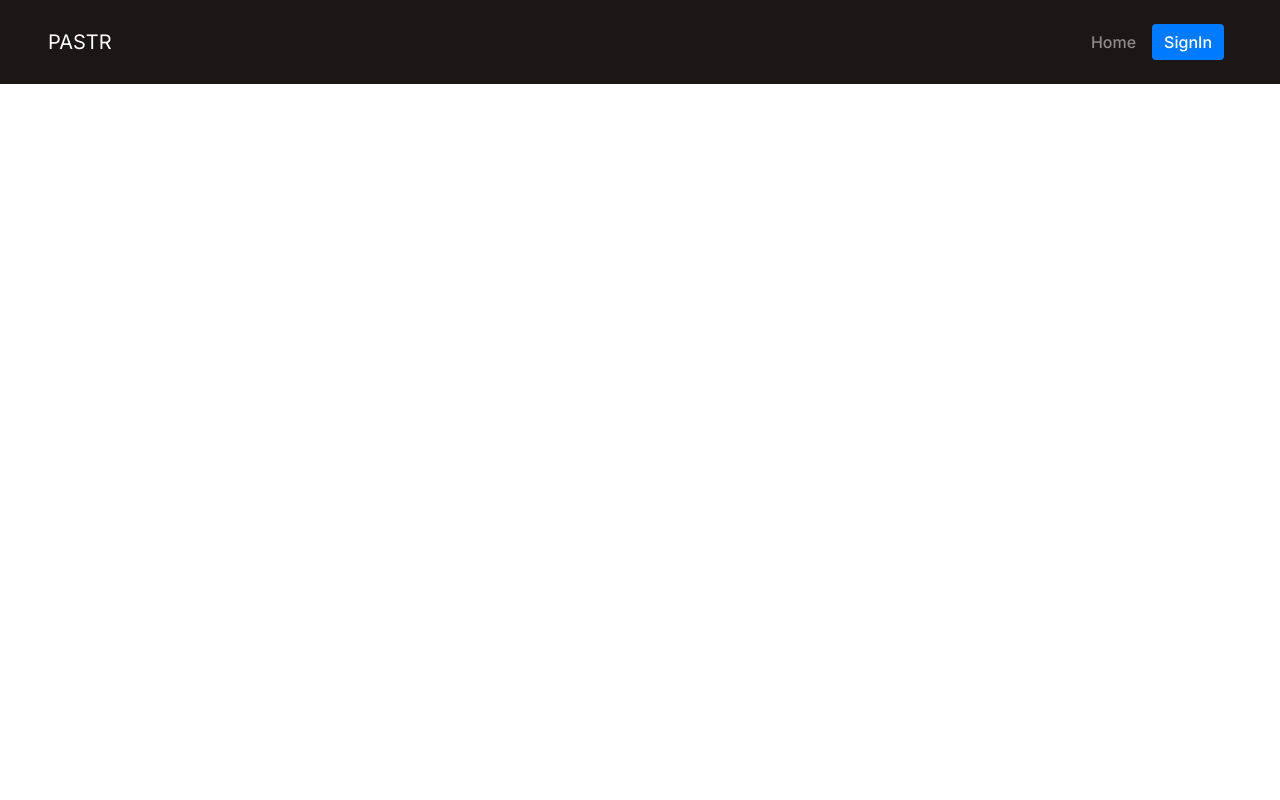
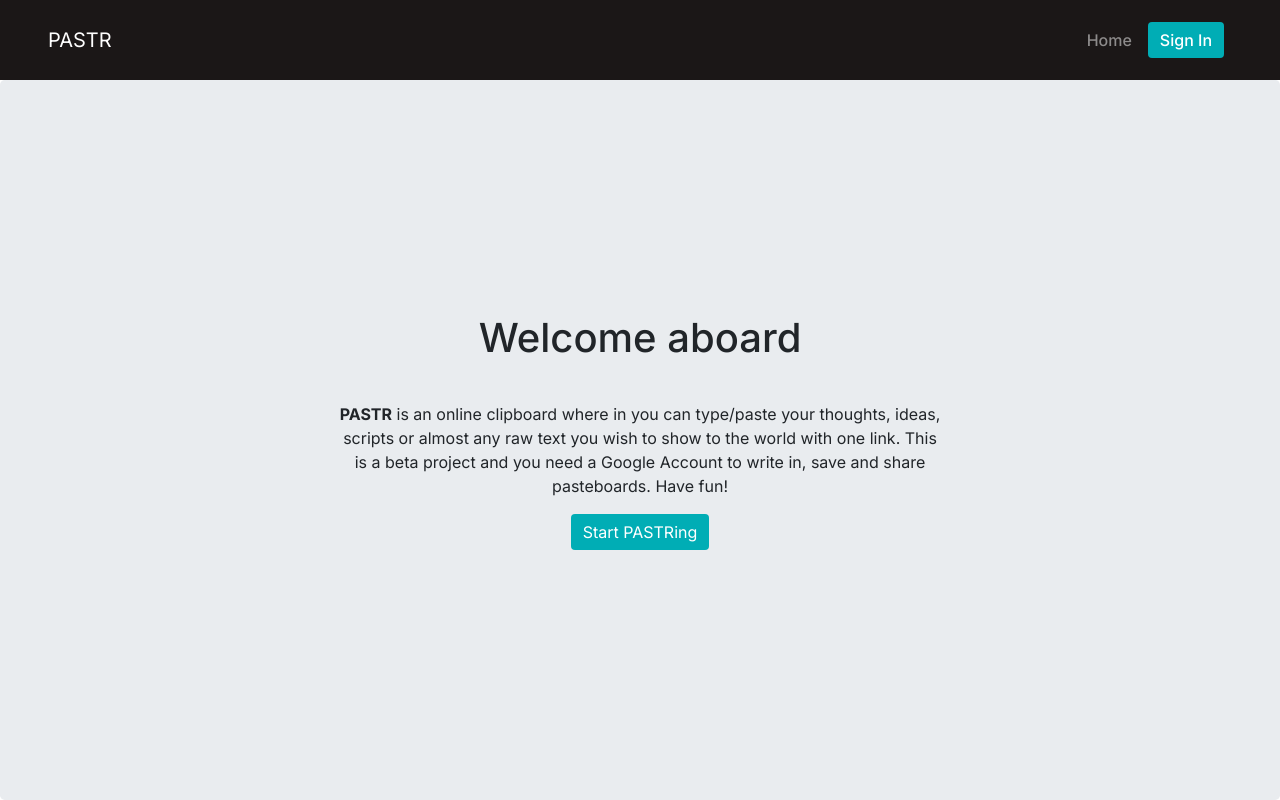
Before and after one commit to kadamyash/pastr-web-clipboard, a React (Create React App) app: page / in a window 1280 px wide. Built offline with nearby package versions, Linux system fonts and the light colour scheme; no server answers.

Commit message:
auth works and routes added

```diff
--- a/src/App.css
+++ b/src/App.css
@@ -1,27 +1,53 @@
 :root{
   --darker: #1b1717;
+  --light-stuff: #f5f5f5;
   /* https://colorhunt.co/palette/273305 */
-  --dark: #393e46;
-  --blue: #00adb5;
-  --tint: #aad8d3;
-  --white: #eeeeee;
+  --c-dark: #393e46;
+  --c-blue: #00adb5;
+  --c-tint: #aad8d3;
+  --c-white: #eeeeee;
 /* https://colorhunt.co/palette/273897 */
-  --light: #eeebdd;
-  --red: #ce1212;
-  --red-intense: #810000;
+  --c-light: #eeebdd;
+  --c-red: #ce1212;
+  --c-red-intense: #810000;
 }
 
 .App {
   text-align: center;
+  height: 100%;
+}
+
+#root{
+  height: 100%;
+}
+
+.main{
+  height: 90%;
+}
+
+.intro-text{
+  width: 50%;
+}
+
+.h-text{
+  margin-bottom: 1em;
 }
 
 /* bootstrap styles */
 
 #boot-nav{
+  height: 10%;
   padding: 1em 3em;
   background-color: var(--darker);
 }
 
+.main .jumbotron{
+  display: flex;
+  flex-direction: column;
+  justify-content: center;
+  align-items: center;
+  height: 100% !important;
+}
 
 /* class override config */
 
@@ -31,8 +57,52 @@
   font-weight: 500 !important;
 }
 
-.nav-link .btn{
-  background-color: var(--blue);
-  border: none;
+.login-btn{
+  background-color: var(--c-blue) !important;
+  border: none !important;
   font-weight: 500 !important;
 }
+
+.login-btn:hover{
+  background-color: var(--blue) !important;
+}
+
+.logout-btn{
+  background-color: var(--c-dark) !important;
+  border: none !important;
+  font-weight: 500 !important;
+}
+
+.logout-btn:hover{
+  background-color: var(--red) !important;
+}
+
+#pri-btn{
+  background-color: var(--c-blue);
+  border: none;
+}
+
+#pri-btn:hover{
+  background-color: var(--c-dark);
+}
+
+#delete-btn{
+  background-color: var(--c-red);
+  border: none;
+}
+
+#delete-btn:hover{
+  background-color: var(--c-dark);
+}
+
+/* responsive css for a phone */
+
+@media screen and (max-width: 800px){
+  .intro-text{
+    width: 90%;
+  }
+
+  #boot-nav{
+    padding: 1em 1em;
+  }
+}
--- a/src/App.js
+++ b/src/App.js
@@ -1,10 +1,43 @@
 import NavigationBar from './components/navbar';
 import './App.css';
+import Main from './components/main';
+import AddPaste from './components/add-paste';
+import Error from './components/error';
+
+import {Switch, Route } from 'react-router-dom'
+
+import 'firebase/firestore';
+import 'firebase/auth';
+import { useAuthState } from 'react-firebase-hooks/auth';
+import firebase from 'firebase/app'
+
+var firebaseConfig = {
+  apiKey: "AIzaSyCr9dpueAisQXJFqx8R0GfuyouMkjtNsaI",
+    authDomain: "noteback-react.firebaseapp.com",
+    databaseURL: "https://noteback-react-default-rtdb.firebaseio.com",
+    projectId: "noteback-react",
+    storageBucket: "noteback-react.appspot.com",
+    messagingSenderId: "536228499712",
+    appId: "1:536228499712:web:59908afe5b84c7d6e0a3e5"
+
+};
+
+firebase.initializeApp(firebaseConfig);
+
+const auth = firebase.auth();
+const firestore = firebase.firestore();
 
 function App() {
+  const [user] = useAuthState(auth);
+  console.log(auth, firestore, user);
   return (
     <div className="App">
-      <NavigationBar></NavigationBar>
+      <NavigationBar user={user} auth={auth}></NavigationBar>
+      <Switch>
+        <Route path="/" exact><Main store={firestore} user={auth}></Main></Route>
+        <Route path="/add-paste" exact><AddPaste store={firestore} user={auth}></AddPaste></Route>
+        <Route path="/unknown-error" exact><Error store={firestore} user={auth}></Error></Route>
+      </Switch>
     </div>
   );
 }
--- /dev/null
+++ b/src/components/add-paste.js
@@ -0,0 +1,12 @@
+import React from 'react';
+import '../App.css'
+
+function AddPaste(props) {
+    return (
+        <div>
+           Add a paste
+        </div>
+    );
+}
+
+export default AddPaste;
--- /dev/null
+++ b/src/components/error.js
@@ -0,0 +1,12 @@
+import React from 'react';
+import '../App.css'
+
+function Error(props) {
+    return (
+        <div className="App">
+            Unknown Error
+        </div>
+    );
+}
+
+export default Error;
--- a/src/components/main.js
+++ b/src/components/main.js
@@ -0,0 +1,56 @@
+import React, {useState} from 'react';
+import { Jumbotron, Button, Modal } from 'react-bootstrap';
+import '../App.css'
+import Login from './signin';
+import { useHistory } from "react-router-dom";
+
+function Main(props) {
+    const [show, setShow] = useState(false);
+    const handleClose = () => setShow(false);
+    const handleShow = () => setShow(true);
+
+    function addPaste(){
+        if(props.user.currentUser){
+            handleAddPaste("Wait");
+        }
+        else{
+            handleShow();
+        }
+    }
+
+
+    let history = useHistory();
+
+    function handleAddPaste() {
+        history.push("/add-paste");
+    }
+
+    return (
+        <div className="main">
+            <Jumbotron>
+                <h1 className="h-text">Welcome aboard{props.user.currentUser?', '+props.user.currentUser.displayName:null}</h1>
+                <p className="intro-text">
+                    <strong>PASTR</strong> is an online clipboard where in you can type/paste your thoughts, ideas, scripts or almost any raw text you wish to show to the world with one link.
+                    This is a beta project and you need a Google Account to write in, save and share pasteboards. Have fun!
+                </p>
+                <p>
+                    <Button id="pri-btn" variant="dark" onClick={()=>addPaste()}>Start PASTRing</Button>
+                </p>
+            </Jumbotron>
+            <Modal show={show} onHide={handleClose}>
+                <Modal.Header closeButton>
+                <Modal.Title>Sign In Required</Modal.Title>
+                </Modal.Header>
+                <Modal.Body>You need to sign in to write. Kindly sign in.</Modal.Body>
+                <Modal.Footer>
+                <Button variant="secondary" onClick={handleClose}>
+                    Close
+                </Button>
+                <Login user={props.user} onClick={handleClose}></Login>
+                </Modal.Footer>
+            </Modal>
+        </div>
+    );
+}
+
+export default Main;
--- a/src/components/navbar.js
+++ b/src/components/navbar.js
@@ -1,15 +1,18 @@
 import React from 'react'
 import '../App.css'
-import {Navbar, Nav, Button} from 'react-bootstrap'
+import {Navbar, Nav } from 'react-bootstrap'
+import Login from './signin'
+import Signout from './signout'
 
-export default function NavigationBar() {
+export default function NavigationBar(props) {
+    console.log(props.user);
     return (
         <Navbar id="boot-nav" variant="dark">
             <Navbar.Brand href="/">PASTR</Navbar.Brand>
             <Navbar.Collapse id="basic-navbar-nav">
                 <Nav className="ml-auto">
                 <Nav.Link href="#home">Home</Nav.Link>
-                <Nav.Link href="#signin"><Button>SignIn</Button></Nav.Link>
+                {props.user?<Nav.Link href="#signout"><Signout user={props.auth}/></Nav.Link>:<Nav.Link href="#signin"><Login user={props.auth}/></Nav.Link>}
                 </Nav>
             </Navbar.Collapse>
         </Navbar>
--- /dev/null
+++ b/src/components/signin.js
@@ -0,0 +1,22 @@
+import { Button } from 'react-bootstrap';
+import firebase from 'firebase/app'
+import '../App.css'
+import React from 'react';
+
+
+function Login(props) {
+
+    const signInWithGoogle = () => {
+        console.log(props.user);
+        const provider = new firebase.auth.GoogleAuthProvider();
+        props.user.signInWithPopup(provider);
+    }
+
+    return (
+        <div className="loginPage">
+            <Button className="login-btn" onClick={signInWithGoogle}>Sign In</Button>
+        </div>
+    );
+}
+
+export default Login;
--- /dev/null
+++ b/src/components/signout.js
@@ -0,0 +1,11 @@
+import React from 'react';
+import { Button } from 'react-bootstrap';
+import '../App.css'
+
+function Signout(props) {
+    return props.user.currentUser && (
+        <Button id="signout" className="logout-btn" onClick={()=>props.user.signOut()}>Signout</Button>
+    );
+}
+
+export default Signout;
--- a/src/index.css
+++ b/src/index.css
@@ -13,11 +13,12 @@
 
 body {
   margin: 0;
-  font-family: -apple-system, BlinkMacSystemFont, 'Segoe UI', 'Roboto', 'Oxygen',
+  font-family: 'Inter', 'Segoe UI', 'Roboto', 'Oxygen',
     'Ubuntu', 'Cantarell', 'Fira Sans', 'Droid Sans', 'Helvetica Neue',
     sans-serif;
   -webkit-font-smoothing: antialiased;
   -moz-osx-font-smoothing: grayscale;
+  height: 100vh;
 }
 
 code {
```
